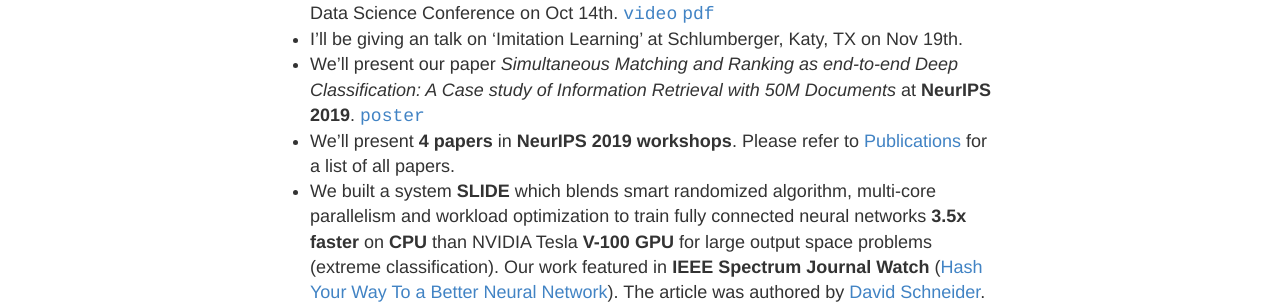
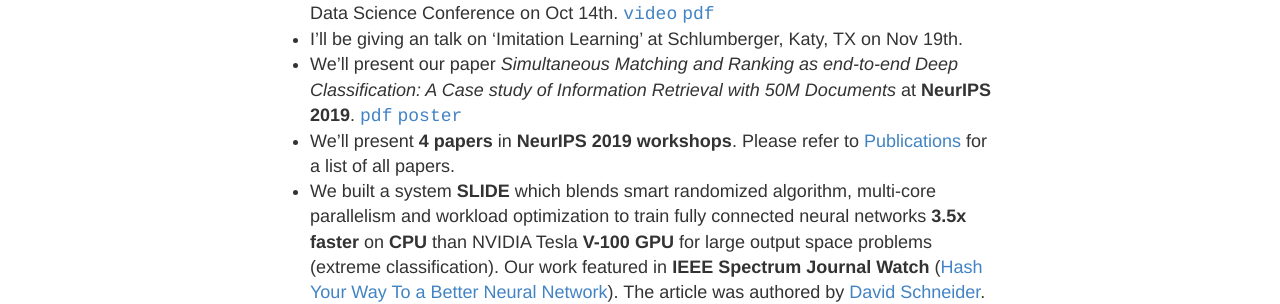
Before and after one commit to gaurav16gupta/gaurav16gupta.github.io, a Jekyll site: the page built from index.md, in a window 1280 px wide. Shown: the part 697-1001 px from the top of the page. Built offline with Jekyll 4.4.1, drawn with Linux system fonts in a browser that asks for light colours.

Commit message:
Added NeurIPS paper pdf

```diff
--- a/index.md
+++ b/index.md
@@ -15,6 +15,6 @@ Here is my [`resume`](https://tharun24.github.io/Resume.pdf).
 * I wrote an article about life and PhD at Rice University for Insight IITB. [`link`](https://www.insightiitb.org/rice-university-tharun-medini-univ-series/)
 * I gave a talk about my work *Imitate like a Baby:The Key to Efficient Exploration in Deep Reinforcement Learning* at BioScience Research Collaborative (BRC) in Rice Data Science Conference on Oct 14th. [`video`](https://www.youtube.com/watch?v=BzCE1tA9QeI&list=PLcsG4X8Zn_UD-U-uOKeq6SwoIJTcf_mbd&index=15)   [`pdf`](https://tharun24.github.io/AAAI_Imitation.pdf)
 * I'll be giving an talk on 'Imitation Learning' at Schlumberger, Katy, TX on Nov 19th.
-* We'll present our paper *Simultaneous Matching and Ranking as end-to-end Deep Classification: A Case study of Information Retrieval with 50M Documents* at **NeurIPS 2019**. [`poster`](https://tharun24.github.io/Tharun_Medini_Poster.pdf)
+* We'll present our paper *Simultaneous Matching and Ranking as end-to-end Deep Classification: A Case study of Information Retrieval with 50M Documents* at **NeurIPS 2019**. [`pdf`](https://arxiv.org/pdf/1910.13830.pdf) [`poster`](https://tharun24.github.io/Tharun_Medini_Poster.pdf)
 * We'll present __4 papers__ in __NeurIPS 2019 workshops__. Please refer to [Publications](publications.md) for a list of all papers.
 * We built a system __SLIDE__ which blends smart randomized algorithm, multi-core parallelism and workload optimization to train fully connected neural networks __3.5x faster__ on __CPU__ than NVIDIA Tesla __V-100 GPU__ for large output space problems (extreme classification). Our work featured in __IEEE Spectrum Journal Watch__ ([Hash Your Way To a Better Neural Network](https://spectrum.ieee.org/tech-talk/computing/hardware/algorithms-and-hardware-for-deep-learning)). The article was authored by [David Schneider](https://spectrum.ieee.org/author/schneider-david).
```
